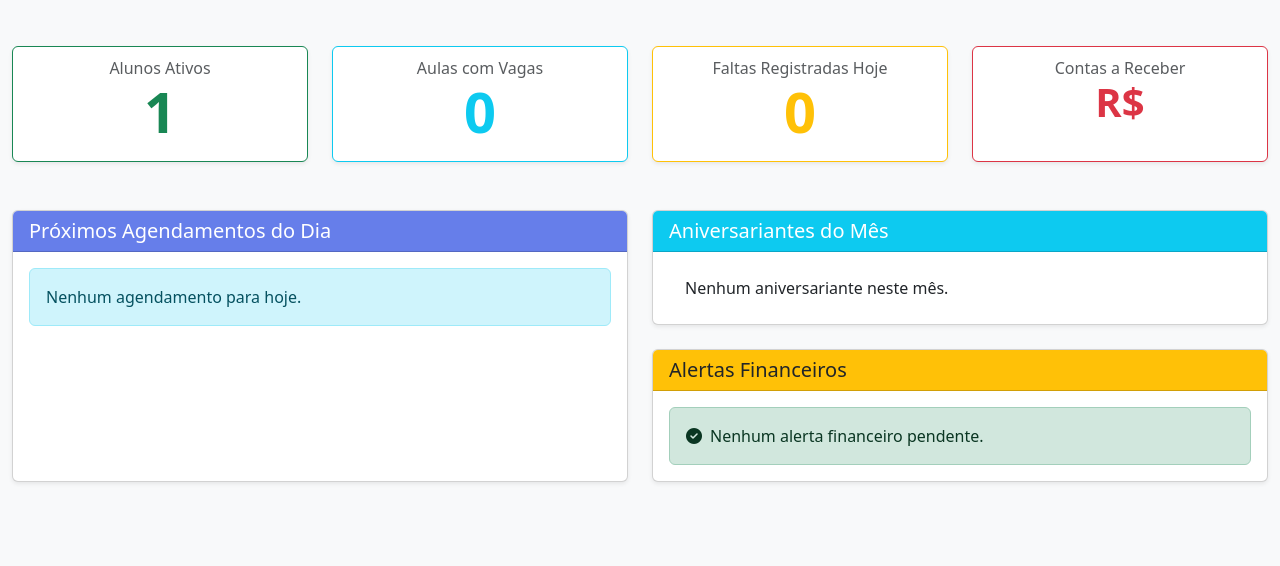
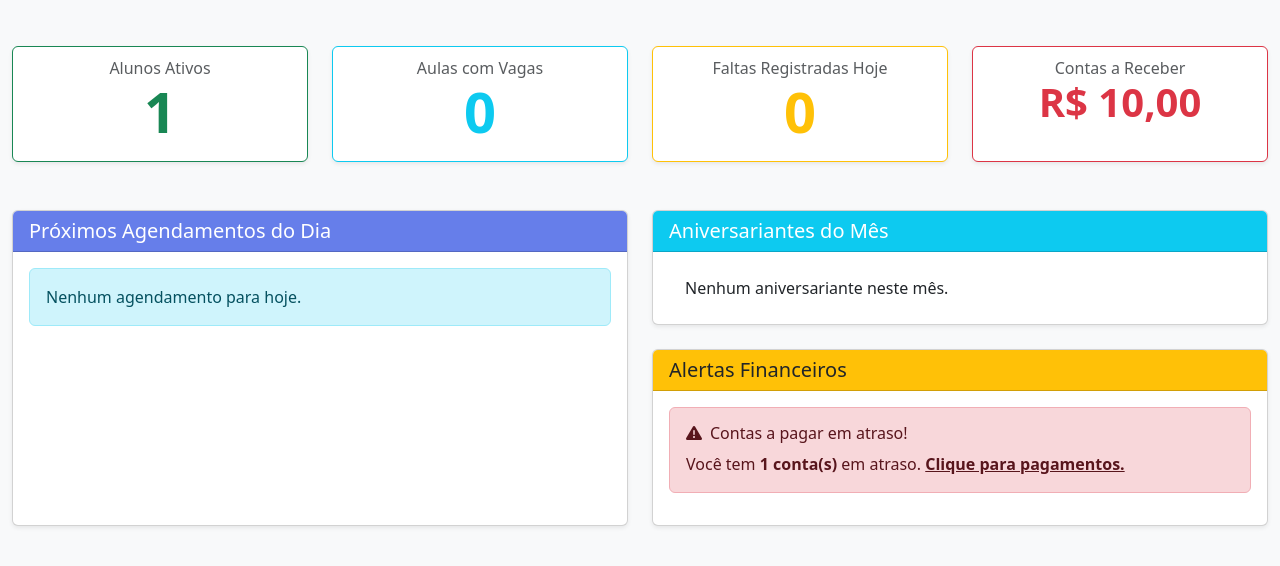
Before and after one commit to virlaniacanuto12/estudio_pilates, a Django app: page / in a window 1280 px wide. Shown: the part 56-622 px from the top of the page. Run offline with Django 5.2, Linux system fonts and the light colour scheme; tables that the repository leaves empty hold one stand-in row (values such as "Sample post"); some libraries are stand-ins or nearby versions.

Commit message:
feat/adiciona contas a receber e alertas financeiros ao dashboard da tela inicial #88

```diff
--- a/studio/templates/studio/home.html
+++ b/studio/templates/studio/home.html
@@ -111,14 +111,18 @@
                     {% if dashboard_data.alertas_financeiros.contas_em_atraso and dashboard_data.alertas_financeiros.contas_em_atraso > 0 %}
                         <div class="alert alert-danger" role="alert">
                             <h6 class="alert-heading"><i class="fas fa-exclamation-triangle me-2"></i>Contas a pagar em atraso!</h6>
-                            <p class="mb-0">Você tem <strong>{{ dashboard_data.alertas_financeiros.contas_em_atraso }} conta(s)</strong> em atraso. <a href="#" class="alert-link">Clique aqui para pagamentos.</a></p>
+                            <p class="mb-0">Você tem <strong>{{ dashboard_data.alertas_financeiros.contas_em_atraso }} conta(s)</strong> em atraso. <a href="{% url 'studio:listar_contas' %}?estado=vencido" class="alert-link">Clique para pagamentos.</a></p>
                         </div>
                     {% endif %}
                     {% if dashboard_data.alertas_financeiros.proximos_vencimentos %}
                         <div class="alert alert-info" role="alert">
                             <h6 class="alert-heading"><i class="fas fa-bell me-2"></i>Próximos vencimentos</h6>
-                            <p class="mb-0">{{ dashboard_data.alertas_financeiros.proximos_vencimentos }}</p>
-                        </div>
+                            <p class="mb-0">
+                                {{ dashboard_data.alertas_financeiros.proximos_vencimentos }}
+                                <a href="{% url 'studio:listar_contas' %}?estado=pendente&inicio={{ dashboard_data.alertas_financeiros.inicio }}&fim={{ dashboard_data.alertas_financeiros.fim }}" class="alert-link">
+                                Clique para visualizar.
+                                </a>
+                            </p>
                     {% endif %}
                     {% if not dashboard_data.alertas_financeiros.contas_em_atraso and not dashboard_data.alertas_financeiros.proximos_vencimentos %}
                         <div class="alert alert-success mb-0" role="alert">
--- a/studio/views.py
+++ b/studio/views.py
@@ -738,7 +738,6 @@
 
 @require_GET
 def home(request):
-
     hoje = date.today()
     agora = timezone.now()
 
@@ -752,23 +751,32 @@
         agendamentos_ativos_count__lt=models.F('capacidade_maxima')
     ).count()
 
-    contas_a_receber_atraso_soma = ContaReceber.objects.filter(
+    contas_em_atraso_qtd = ContaReceber.objects.filter(
+        vencimento__lt=hoje,
+        status='pendente'
+    ).count()
+
+    contas_em_atraso_valor = ContaReceber.objects.filter(
         vencimento__lt=hoje,
         status='pendente'
     ).aggregate(Sum('valor'))['valor__sum'] or 0
 
     data_vencimento_proximo = hoje + timedelta(days=7)
-    contas_a_vencer_proximo_soma = ContaReceber.objects.filter(
+    contas_a_vencer_proximo_valor = ContaReceber.objects.filter(
         vencimento__range=(hoje, data_vencimento_proximo),
         status='pendente'
     ).aggregate(Sum('valor'))['valor__sum'] or 0
+
+    # monta texto para aviso
+    texto_vencimentos = None
+    if contas_a_vencer_proximo_valor > 0:
+        texto_vencimentos = f"Há R$ {contas_a_vencer_proximo_valor:.2f} em contas que vencem nos próximos 7 dias."
 
     proximos_agendamentos_hoje = Agendamento.objects.filter(
         horario_disponivel__data=hoje,
         horario_disponivel__horario_inicio__gte=agora.time(),
         cancelado=False
     ).select_related('aluno', 'horario_disponivel__funcionario').order_by('horario_disponivel__horario_inicio')
-
 
     aniversariantes_mes = Aluno.objects.filter(
         data_nascimento__month=hoje.month,
@@ -789,8 +797,7 @@
         'dashboard_data': {
             'total_alunos_ativos': total_alunos_ativos,
             'aulas_com_vagas': aulas_com_vagas_hoje,
-            'contas_em_atraso_valor': contas_a_receber_atraso_soma,
-            'contas_a_vencer_proximo_valor': contas_a_vencer_proximo_soma,
+            'contas_a_receber': contas_em_atraso_valor + contas_a_vencer_proximo_valor,
             'aulas_confirmadas_hoje': aulas_confirmadas_hoje,
             'faltas_hoje': faltas_hoje,
             'proximos_agendamentos': [
@@ -807,7 +814,12 @@
                 {'nome': aluno.nome, 'aniversario': aluno.data_nascimento}
                 for aluno in aniversariantes_mes
             ],
+            'alertas_financeiros': {
+                'contas_em_atraso': contas_em_atraso_qtd,
+                'proximos_vencimentos': texto_vencimentos,
+                'inicio': hoje.strftime('%Y-%m-%d'),
+                'fim': data_vencimento_proximo.strftime('%Y-%m-%d'),
+            }
         }
     }
-
     return render(request, 'studio/home.html', context)
```
